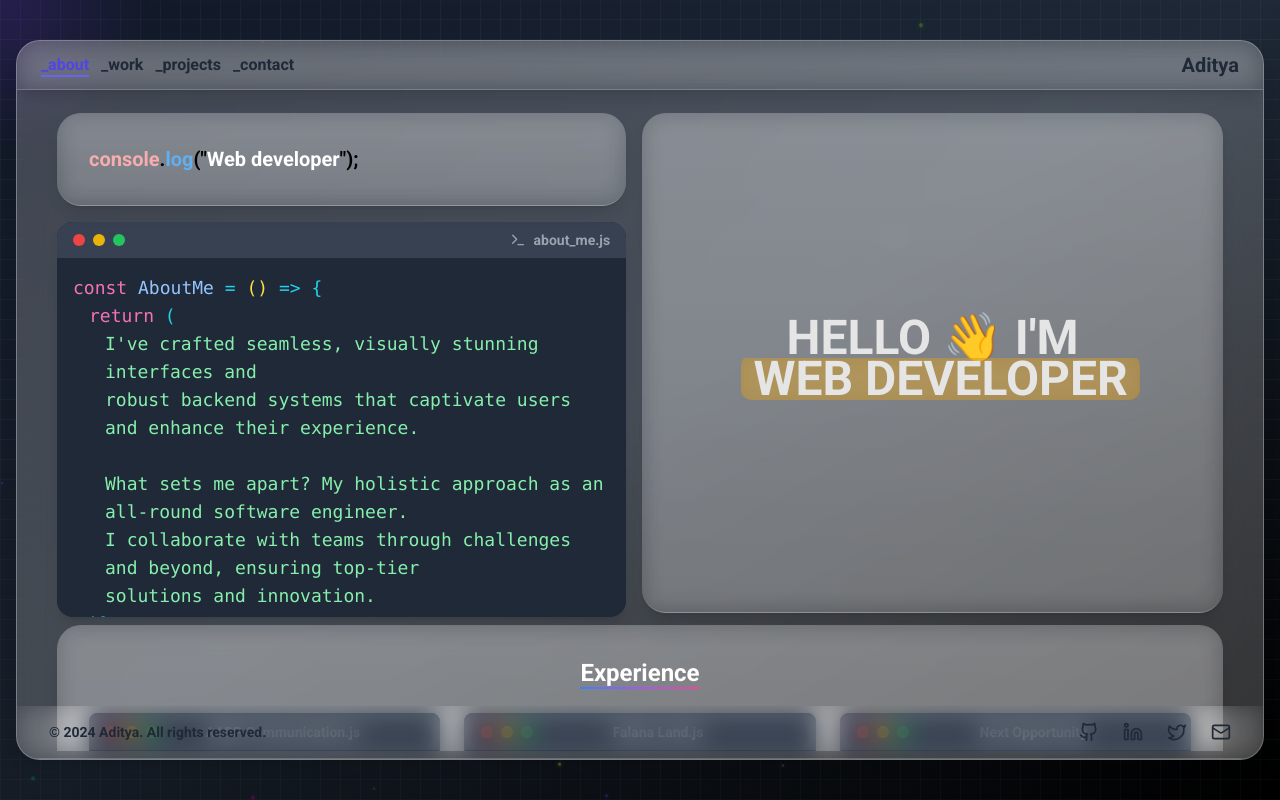
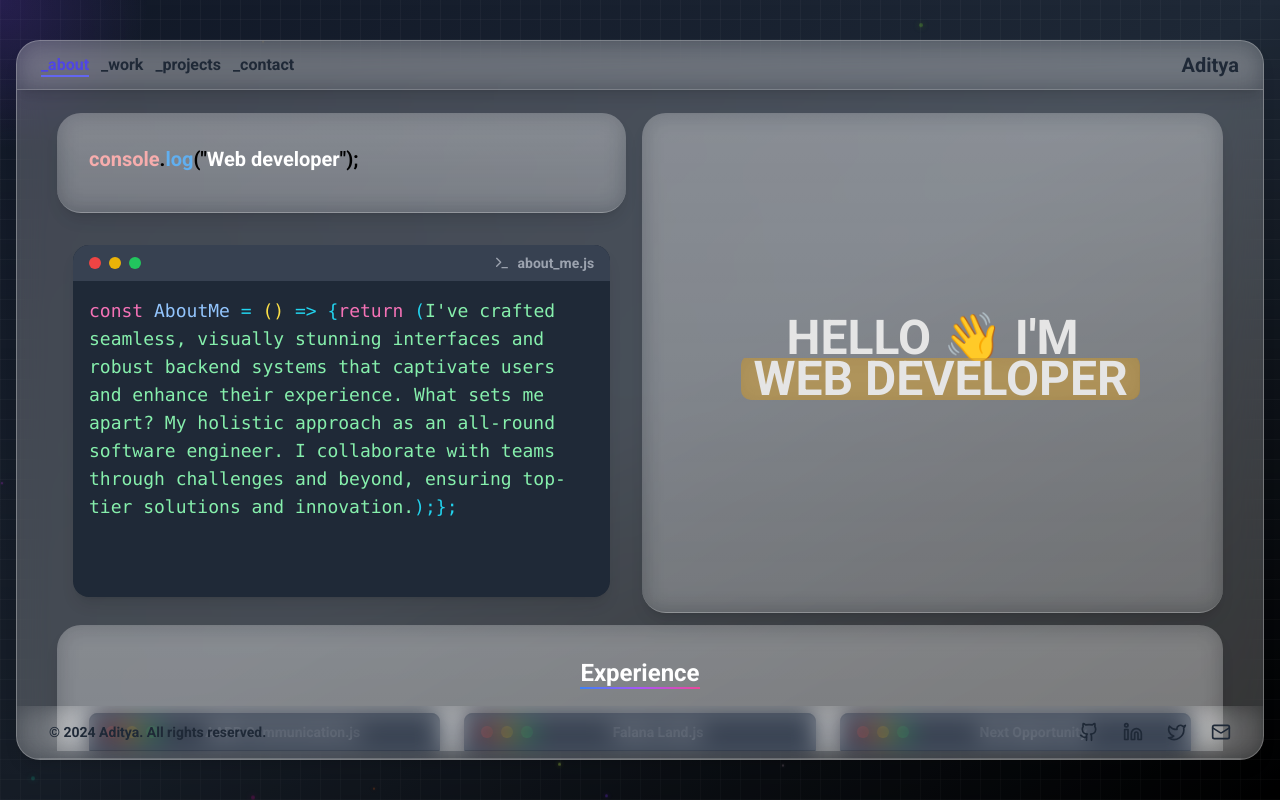
Before and after one commit to dryruffian/Aditya-Portfolio, a React (Vite) app: page / in a window 1280 px wide. Built offline with nearby package versions, Linux system fonts and the light colour scheme.

Commit message:
Added foooter

```diff
--- a/src/components/aboutme.jsx
+++ b/src/components/aboutme.jsx
@@ -1,10 +1,10 @@
-
+import React from 'react';
 import { Terminal } from 'lucide-react';
 
 const IDEStyleAboutMe = () => {
   return (
-    <div className="w-full h-[78%] max-w-3xl mx-auto">
-      <div className="bg-gray-800 h-[395px] rounded-2xl shadow-lg overflow-hidden">
+    <div className="w-full h-full max-w-3xl mx-auto p-4">
+      <div className="bg-gray-800 rounded-2xl shadow-lg overflow-hidden flex flex-col h-full">
         <div className="flex items-center justify-between px-4 py-2 bg-gray-700">
           <div className="flex space-x-2">
             <div className="w-3 h-3 rounded-full bg-red-500"></div>
@@ -16,27 +16,23 @@ const IDEStyleAboutMe = () => {
             <span className="text-sm">about_me.js</span>
           </div>
         </div>
-        <div className="p-4 font-mono text-lg text-cyan-400">
-          <p>
-            <span className="text-pink-400">const</span>{' '}
-            <span className="text-blue-300">AboutMe</span> ={' '}
-            <span className="text-yellow-300">()</span> =&gt; {'{'}
-          </p>
-          <p className="pl-4">
-            <span className="text-pink-400">return</span> (
-          </p>
-          <p className="pl-8 text-green-300">
-            I{"'"}ve crafted seamless, visually stunning interfaces and
-            <br />
-            robust backend systems that captivate users and enhance their experience.
-            <br /><br />
-            What sets me apart? My holistic approach as an all-round software engineer.
-            <br />
-            I collaborate with teams through challenges and beyond, ensuring top-tier
-            <br />
-            solutions and innovation.
-          </p>
-          <p className="pl-4">){'};'}</p>
+        <div className="p-4 font-mono text-sm sm:text-base md:text-lg text-cyan-400 overflow-auto flex-grow">
+          <pre className="whitespace-pre-wrap break-words">
+            <code>
+              <span className="text-pink-400">const</span> <span className="text-blue-300">AboutMe</span> = <span className="text-yellow-300">()</span> =&gt; {'{'}
+                <span className="text-pink-400">return</span> (
+                  <span className="text-green-300">
+                    I've crafted seamless, visually stunning interfaces and
+                    robust backend systems that captivate users and enhance their experience.
+
+                    What sets me apart? My holistic approach as an all-round software engineer.
+                    I collaborate with teams through challenges and beyond, ensuring top-tier
+                    solutions and innovation.
+                  </span>
+                );
+              {'};'}
+            </code>
+          </pre>
         </div>
       </div>
     </div>
```
